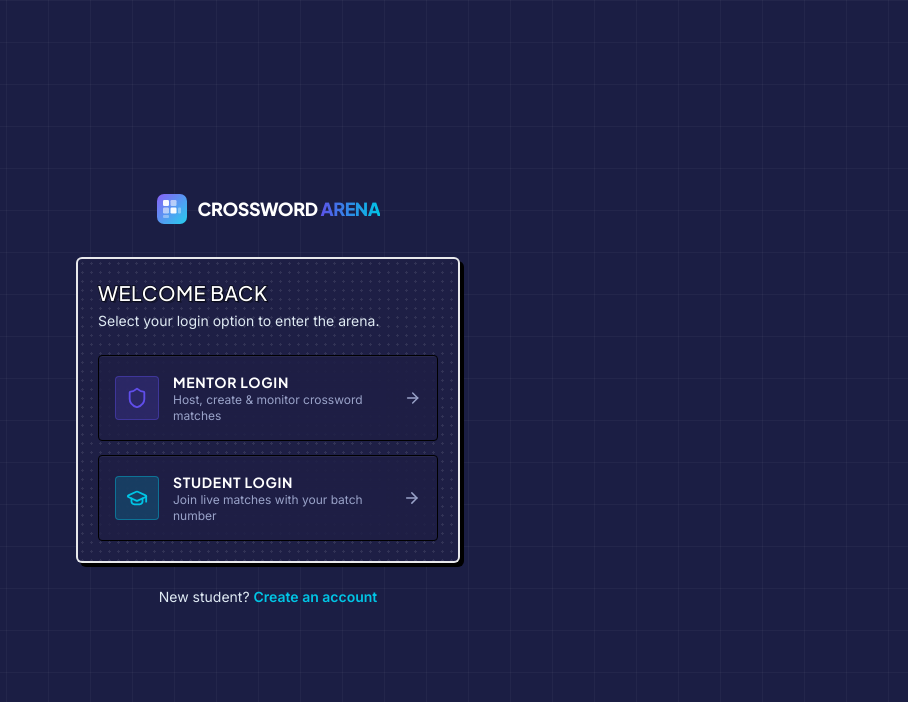
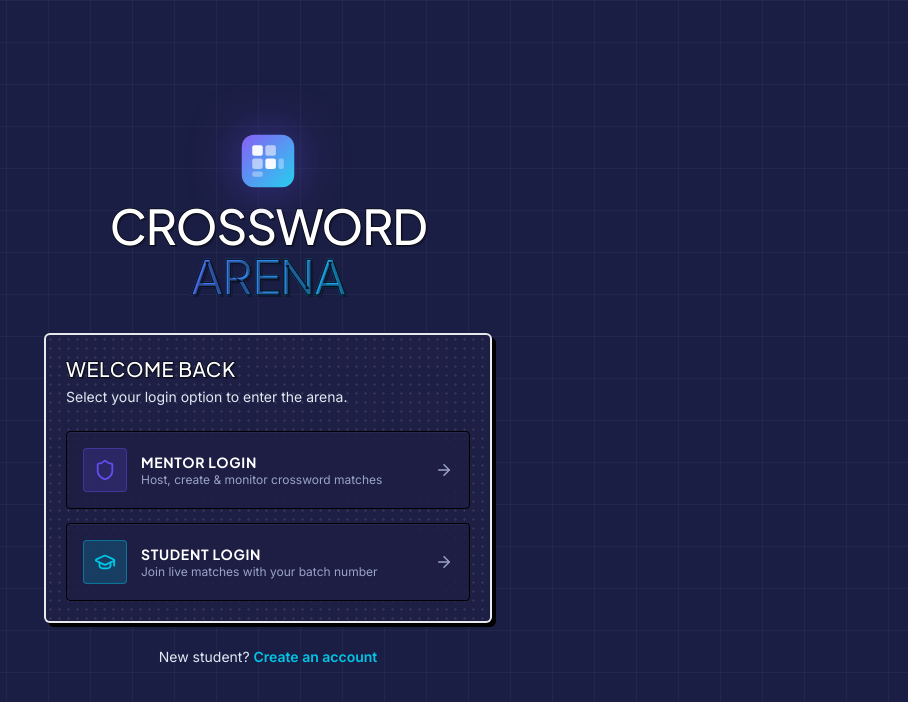
Before and after one commit to ashwin-003/crossword-arena, a React (Vite) app: page /login in a window 1280 px wide. Shown: the top 702 px of the page, without its empty margins (372-1280 px from the left). Built offline with nearby package versions, Linux system fonts and the light colour scheme; no server answers; a web font is replaced by a local one.

Commit message:
feat(ui): display prominent hero CROSSWORD ARENA title above login options

```diff
--- a/src/pages/LoginPage.tsx
+++ b/src/pages/LoginPage.tsx
@@ -1,7 +1,7 @@
 import { useState, type FormEvent } from 'react'
 import { Link, useLocation, useNavigate } from 'react-router-dom'
 import { Shield, GraduationCap, ArrowRight, ArrowLeft } from 'lucide-react'
-import { Logo } from '@/components/layout/Logo'
+import { LogoMark } from '@/components/layout/Logo'
 import { Input } from '@/components/ui/Input'
 import { Button } from '@/components/ui/Button'
 import { Card, CardBody } from '@/components/ui/Card'
@@ -98,9 +98,14 @@ export default function LoginPage() {
       <div className="pointer-events-none absolute inset-0 -z-10 bg-[linear-gradient(135deg,#1b1e44_0%,#5d3fdb_28%,#604eea_48%,#5386ef_68%,#1b1e44_100%)] opacity-90" />
       <div className="pointer-events-none absolute -left-12 top-28 -z-10 h-40 w-40 rotate-12 bg-halftone opacity-20" />
       <div className="pointer-events-none absolute -right-12 bottom-28 -z-10 h-48 w-48 -rotate-12 bg-halftone opacity-20" />
-      <div className="w-full max-w-sm animate-fade-in-up">
-        <div className="mb-8 flex justify-center">
-          <Logo />
+      <div className="w-full max-w-md animate-fade-in-up">
+        <div className="mb-8 flex flex-col items-center text-center">
+          <div className="mb-3 flex justify-center">
+            <LogoMark className="h-12 w-12 sm:h-14 sm:w-14 drop-shadow-[0_0_24px_rgba(96,78,234,0.5)]" />
+          </div>
+          <h1 className="font-heavy text-4xl uppercase leading-[1.05] tracking-tight text-outline text-text-primary sm:text-5xl">
+            Crossword<span className="block text-gradient-brand">Arena</span>
+          </h1>
         </div>
         <Card>
           <CardBody>
```
